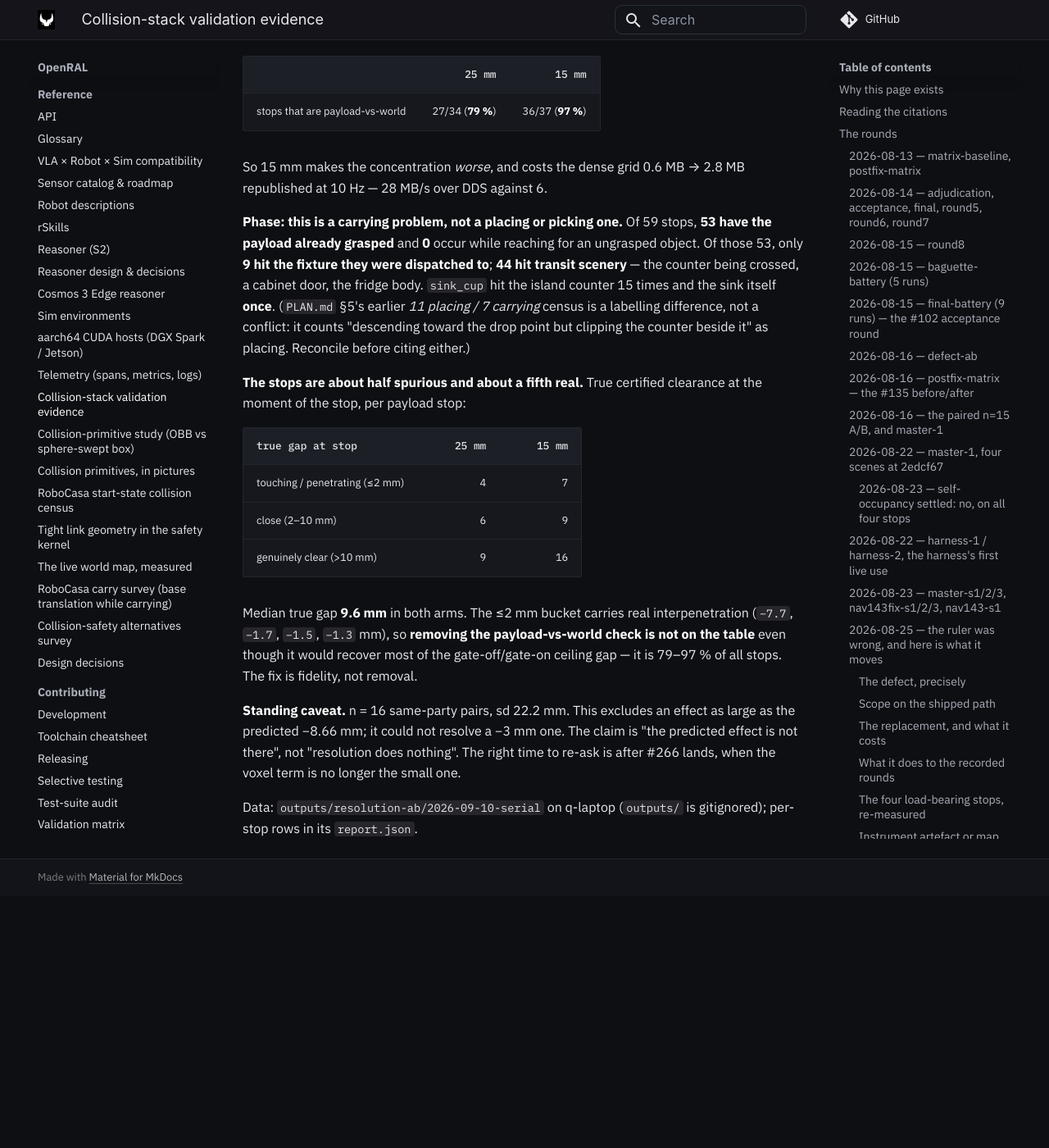
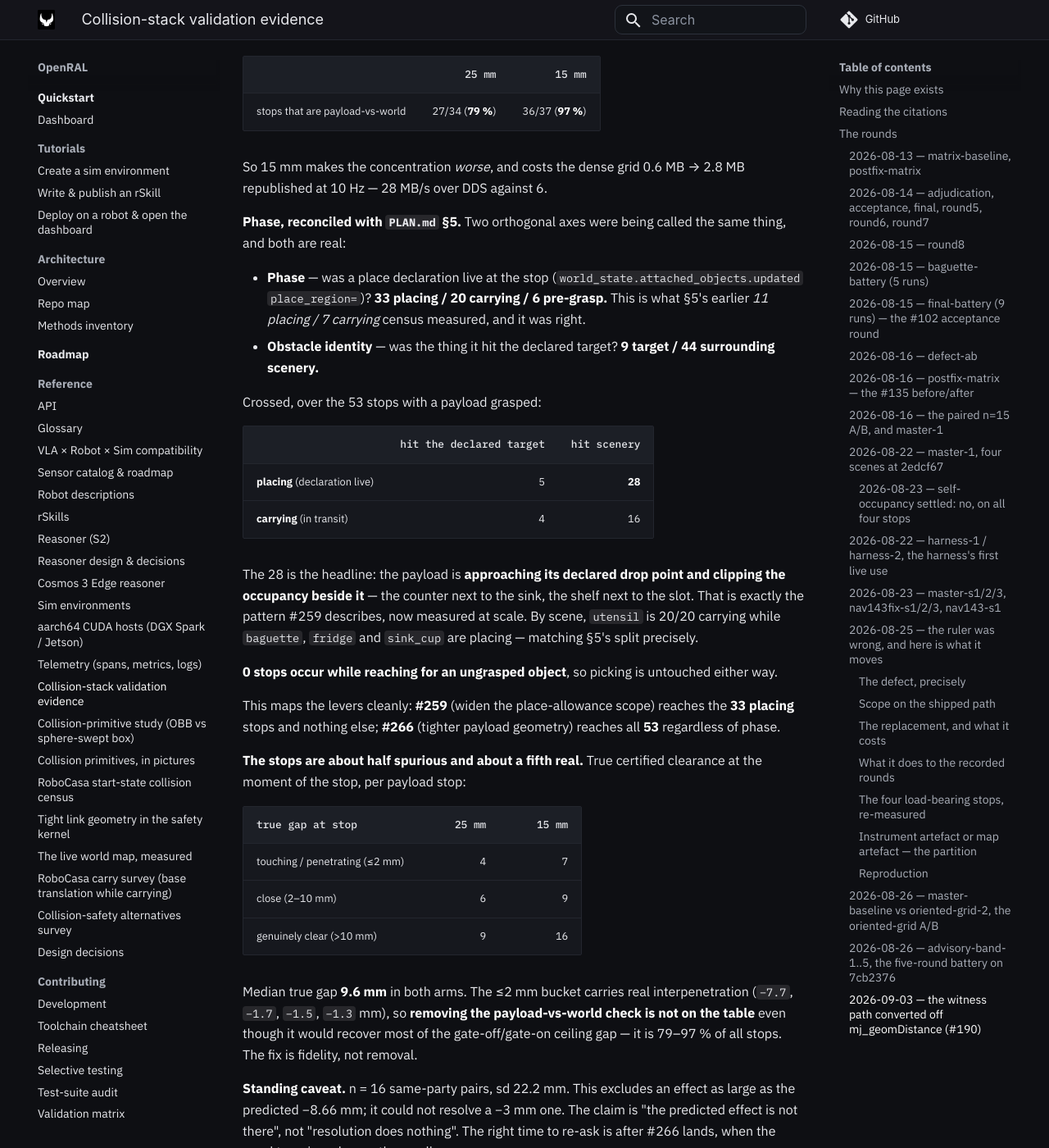
Before and after one commit to OpenRAL/openral, an MkDocs documentation site: the page built from docs/reference/collision-validation-evidence.md, in a window 1280 px wide and 1400 px high, scrolled down 77627 px. Shown: the whole window at 82% size. Built offline with MkDocs 1.6.1 and Material for MkDocs 9.7.7, drawn with Linux system fonts in a browser that asks for light colours; comment, search, counter and statistics services are not loaded; before the commit the page ends 78720 px from its top, so only the background shows below that.

Commit message:
fix(evidence,plan): the phase census was right — I was measuring a different axis
Yesterday's entry said the 15 mm battery's stops were "a carrying problem, not
a placing one" and claimed that re-labelled PLAN.md §5's 11 placing / 7
carrying census. That was wrong, and it was wrong because two orthogonal axes
were being given the same name.

Measured from `world_state.attached_objects.updated place_region=`, which is
the signal §5 was using:

- PHASE (was a place declaration live): 33 placing / 20 carrying / 6 pre-grasp.
  `utensil` is 20/20 carrying; `baguette`, `fridge` and `sink_cup` are placing
  — matching §5's per-scene split exactly.
- OBSTACLE IDENTITY (was the thing it hit the declared target): 9 target /
  44 surrounding scenery.

Crossed over the 53 payload stops: 28 are placing-phase-with-a-scenery-
obstacle, 16 carrying-scenery, 5 placing-target, 4 carrying-target. The 28 is
the real headline — the payload approaching its declared drop point and
clipping the occupancy beside it, which is exactly what #259 describes, now
measured at scale rather than at n=11.

Both numbers were always true; only my label was wrong. What it changes is the
lever mapping, which is the reason anyone reads this split: #259 reaches the 33
placing stops and nothing else, #266 reaches all 53 regardless of phase. Saying
"carrying problem" pointed at the wrong one.

0 stops occur while reaching for an ungrasped object, so picking is untouched
on either axis — that part stands.

Refs #253, #259, #266

Co-Authored-By: Claude Opus 5 (1M context) <noreply@anthropic.com>
Claude-Session: https://claude.ai/code/session_01LtssNMqKXzZLfBhW7idZx2
Signed-off-by: Adrian <adrianllopart@gmail.com>

```diff
--- a/docs/reference/collision-validation-evidence.md
+++ b/docs/reference/collision-validation-evidence.md
@@ -3245,15 +3245,31 @@ the null observed. Filed as **#266**.
 So 15 mm makes the concentration *worse*, and costs the dense grid 0.6 MB →
 2.8 MB republished at 10 Hz — 28 MB/s over DDS against 6.
 
-**Phase: this is a carrying problem, not a placing or picking one.** Of 59
-stops, **53 have the payload already grasped** and **0** occur while reaching
-for an ungrasped object. Of those 53, only **9 hit the fixture they were
-dispatched to**; **44 hit transit scenery** — the counter being crossed, a
-cabinet door, the fridge body. `sink_cup` hit the island counter 15 times and
-the sink itself **once**. (`PLAN.md` §5's earlier *11 placing / 7 carrying*
-census is a labelling difference, not a conflict: it counts "descending toward
-the drop point but clipping the counter beside it" as placing. Reconcile before
-citing either.)
+**Phase, reconciled with `PLAN.md` §5.** Two orthogonal axes were being
+called the same thing, and both are real:
+
+- **Phase** — was a place declaration live at the stop (`world_state.attached_objects.updated place_region=`)? **33 placing / 20 carrying / 6 pre-grasp.** This is what §5's earlier *11 placing / 7 carrying* census measured, and it was right.
+- **Obstacle identity** — was the thing it hit the declared target? **9 target / 44 surrounding scenery.**
+
+Crossed, over the 53 stops with a payload grasped:
+
+| | hit the declared target | hit scenery |
+| --- | ---: | ---: |
+| **placing** (declaration live) | 5 | **28** |
+| **carrying** (in transit) | 4 | 16 |
+
+The 28 is the headline: the payload is **approaching its declared drop point and
+clipping the occupancy beside it** — the counter next to the sink, the shelf
+next to the slot. That is exactly the pattern #259 describes, now measured at
+scale. By scene, `utensil` is 20/20 carrying while `baguette`, `fridge` and
+`sink_cup` are placing — matching §5's split precisely.
+
+**0 stops occur while reaching for an ungrasped object**, so picking is
+untouched either way.
+
+This maps the levers cleanly: **#259** (widen the place-allowance scope)
+reaches the **33 placing** stops and nothing else; **#266** (tighter payload
+geometry) reaches all **53** regardless of phase.
 
 **The stops are about half spurious and about a fifth real.** True certified
 clearance at the moment of the stop, per payload stop:
```
Also changed, not shown: PLAN.md (+10 -5 lines).
